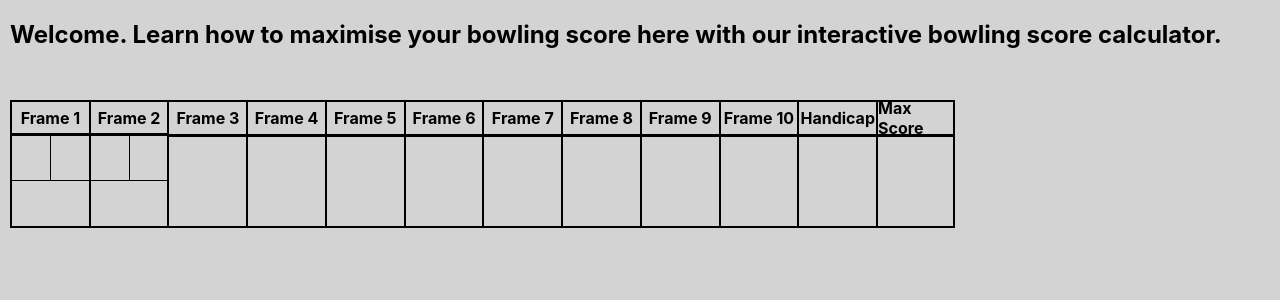
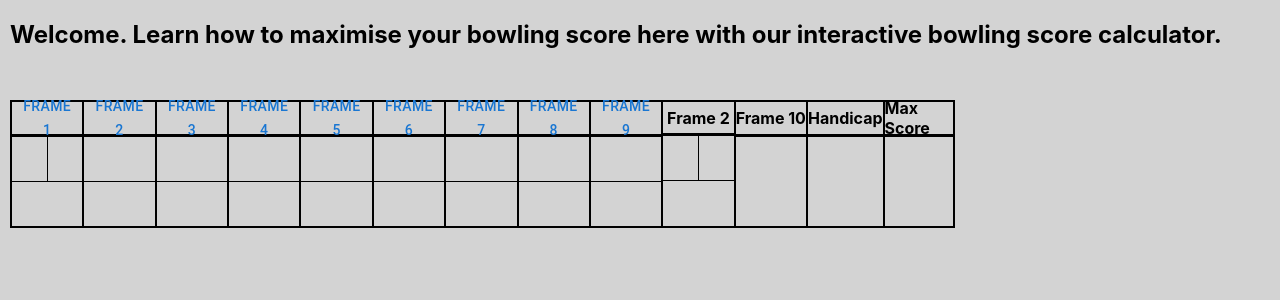
Before and after one commit to leeyihjie/project-alpha-bowl, a React (Create React App) app in the folder frontend/: page /home in a window 1280 px wide. Shown: the top 300 px of the page. Built offline with nearby package versions, Linux system fonts and the light colour scheme.

Commit message:
Updating highlighting of current frames and fixed indivudual upding of scores of individual states with react useState

```diff
--- a/frontend/src/index.css
+++ b/frontend/src/index.css
@@ -101,6 +101,10 @@ button {
   font-weight: bold;
 }
 
+.activeFrameBox {
+  background-color: white;
+}
+
 .frameNoBox {
   border-bottom: 3px solid black;
   align-items: center;
--- a/frontend/src/pages/MainHomePage.js
+++ b/frontend/src/pages/MainHomePage.js
@@ -1,11 +1,9 @@
 import React from "react";
-import Box from "@mui/material/Box";
+import { Box, Button } from "@mui/material";
 import { useState } from "react";
 
 const MainHomePage = () => {
-  const [b1scoref1, setb1scoref1] = useState("");
-  const [b2scoref1, setb2scoref1] = useState("");
-  const [scoretotalf1, setscoretotalf1] = useState("");
+  // Component for Frame
 
   const [b1scoref2, setb1scoref2] = useState("");
   const [b2scoref2, setb2scoref2] = useState("");
@@ -93,8 +91,109 @@ const MainHomePage = () => {
     }
   };
 
-  const displayTotalScore = (totalscore) => {
-    return <div>{totalscore}</div>;
+  // FOR FRAME 1
+  const [frame1Score, setframe1Score] = useState({
+    active: "",
+    firstBallScore: "",
+    secondBallScore: "",
+    totalScore: "",
+  });
+
+  // Function to handle input change
+  const handleInputFrame1 = (e) => {
+    console.log("name:" + e.target.name);
+    console.log("value" + e.target.value);
+    console.log("is active:" + isActive);
+    var f1score = e.target.value;
+
+    var b1score = 0;
+    var b2score = 0;
+
+    if (e.target.name == "firstBallScore") {
+      var b1score = f1score;
+
+      if (b1score == "") {
+        var totalscore = "";
+      } else {
+        var b1score = parseInt(f1score);
+      }
+
+      if (frame1Score.secondBallScore == "") {
+        var totalscore = b1score + 0;
+      } else {
+        var totalscore = b1score + parseInt(frame1Score.secondBallScore);
+      }
+    } else if (e.target.name == "secondBallScore") {
+      if (frame1Score.firstBallScore == "") {
+        alert("Please fill in first ball throw first");
+        f1score = "";
+        var totalscore = "";
+      } else {
+        var b2score = parseInt(f1score);
+        var totalscore = parseInt(frame1Score.firstBallScore) + b2score;
+      }
+    }
+
+    if (totalscore)
+      setframe1Score({
+        ...frame1Score,
+        active: isActive,
+        [e.target.name]: f1score,
+        ["totalScore"]: totalscore,
+      });
+  };
+
+  // Single useState hook to update input values as an obj
+  const [scoreState, setScoreState] = useState({
+    active: "",
+    frameNo: "",
+    firstBallScore: "",
+    secondBallScore: "",
+  });
+
+  // Function to handle input change
+  const handleInputChange = (e) => {
+    console.log(e.target.id);
+    console.log(e.target.value);
+    console.log(isActive);
+    const score = e.target.value;
+
+    setScoreState({
+      active: isActive,
+      [e.target.name]: score,
+    });
+  };
+
+  const updateTotalScore = (frameno) => {};
+
+  const displayTotalScore = () => {
+    return <div>{frame1Score.totalScore}</div>;
+  };
+
+  const myframeList = [
+    { id: "Frame2", text: "Frame 2" },
+    { id: "Frame3", text: "Frame 3" },
+    { id: "Frame4", text: "Frame 4" },
+    { id: "Frame5", text: "Frame 5" },
+    { id: "Frame6", text: "Frame 6" },
+    { id: "Frame7", text: "Frame 7" },
+    { id: "Frame8", text: "Frame 8" },
+    { id: "Frame9", text: "Frame 9" },
+  ];
+
+  // State for Currently Selected Frame
+  const [isActive, setIsActive] = useState("");
+
+  // Function to Update Current Frame Number on Click and Highlight
+  // Current State
+
+  const highlightCurrFrame = (frameid) => {
+    // set currFrameNo to currently selected Frame
+    setIsActive(frameid);
+
+    // Return set Div to change background colour
+    // const currFrameDiv = document.getElementById(currFrameNo);
+    // currFrameDiv.style.backgroundColor = "white";
   };
 
   return (
@@ -107,16 +206,30 @@ const MainHomePage = () => {
       </div>
       <div className="bowling-frames">
         <div className="indiv-frame">
-          <div className="frameBox" id="fno1">
-            <div className="frameNoBox">Frame 1</div>
+          <div
+            className={
+              "frameBox " +
+              (isActive === "Frame1" ? "activeFrameBox" : "inactiveFrameBox")
+            }
+            id="Frame1"
+          >
+            <div className="frameNoBox">
+              <Button
+                variant="text"
+                onClick={() => highlightCurrFrame("Frame1")}
+              >
+                Frame 1
+              </Button>
+            </div>
             <div className="middleScoreBox">
               <div className="indiv-scores" id="firstBall">
                 <input
                   className="inputScores"
                   type="text"
                   id="frame1-1"
-                  value={b1scoref1}
-                  onChange={(event) => setb1(event, setb1scoref1, setb2scoref1)}
+                  name="firstBallScore"
+                  value={frame1Score.firstBallScore}
+                  onChange={handleInputFrame1}
                 ></input>
               </div>
               <div className="indiv-scores" id="secondBall">
@@ -124,24 +237,48 @@ const MainHomePage = () => {
                   className="inputScores"
                   type="text"
                   id="frame1-2"
-                  value={b2scoref1}
-                  onChange={(event) =>
-                    setb2(
-                      event,
-                      setb1scoref1,
-                      setb2scoref1,
-                      setscoretotalf1,
-                      b1scoref1
-                    )
-                  }
+                  name="secondBallScore"
+                  value={frame1Score.secondBallScore}
+                  onChange={handleInputFrame1}
                 ></input>
               </div>
             </div>
-            <div className="totalFrameScoreBox">
-              {displayTotalScore(scoretotalf1)}
+            <div className="totalFrameScoreBox">{displayTotalScore()}</div>
+          </div>
+          {myframeList.map((f, index) => (
+            <div
+              className={
+                "frameBox " +
+                (isActive === f.id ? "activeFrameBox" : "inactiveFrameBox")
+              }
+              id={f.id}
+            >
+              <div className="frameNoBox">
+                <Button variant="text" onClick={() => highlightCurrFrame(f.id)}>
+                  {f.text}
+                </Button>
+              </div>
+              <div className="middleScoreBox">
+                <div
+                  className="indiv-scores"
+                  type="text"
+                  id={isActive + "-1"}
+                  name="firstBallScore"
+                  value={scoreState.firstBallScore}
+                  onChange={handleInputChange}
+                >
+                  <input className="inputScores" id></input>
+                </div>
+                <div className="indiv-scores" type="text" id={isActive + "-2"}>
+                  <input className="inputScores"></input>
+                </div>
+              </div>
+              <div className="totalFrameScoreBox">
+                {/* {displayTotalScore(scoretotalf1)} */}
+              </div>
             </div>
-          </div>
-          <div className="frameBox" id="fno2">
+          ))}
+          <div className={"frameBox "} id="2">
             <div className="frameNoBox">Frame 2</div>
             <div className="middleScoreBox">
               <div className="indiv-scores" id="firstBall">
@@ -165,32 +302,30 @@ const MainHomePage = () => {
                 ></input>
               </div>
             </div>
-            <div className="totalFrameScoreBox">
-              {displayTotalScore(scoretotalf2)}
-            </div>
+            <div className="totalFrameScoreBox">{}</div>
           </div>
-          <div className="frameBox" id="fno3">
+          {/* <div className="frameBox" id="3">
             <div className="frameNoBox">Frame 3</div>
           </div>
-          <div className="frameBox" id="fno4">
+          <div className="frameBox" id="4">
             <div className="frameNoBox">Frame 4</div>
           </div>
-          <div className="frameBox" id="fno5">
+          <div className="frameBox" id="5">
             <div className="frameNoBox">Frame 5</div>
           </div>
-          <div className="frameBox" id="fno6">
+          <div className="frameBox" id="6">
             <div className="frameNoBox">Frame 6</div>
           </div>
-          <div className="frameBox" id="fno7">
+          <div className="frameBox" id="7">
             <div className="frameNoBox">Frame 7</div>
           </div>
-          <div className="frameBox" id="fno8">
+          <div className="frameBox" id="8">
             <div className="frameNoBox">Frame 8</div>
           </div>
-          <div className="frameBox" id="fno9">
+          <div className="frameBox" id="9">
             <div className="frameNoBox">Frame 9</div>
-          </div>
-          <div className="frameBox" id="fno10">
+          </div> */}
+          <div className="frameBox" id="10">
             <div className="frameNoBox">Frame 10</div>
           </div>
           <div className="frameBox" id="fnoHCP">
```
